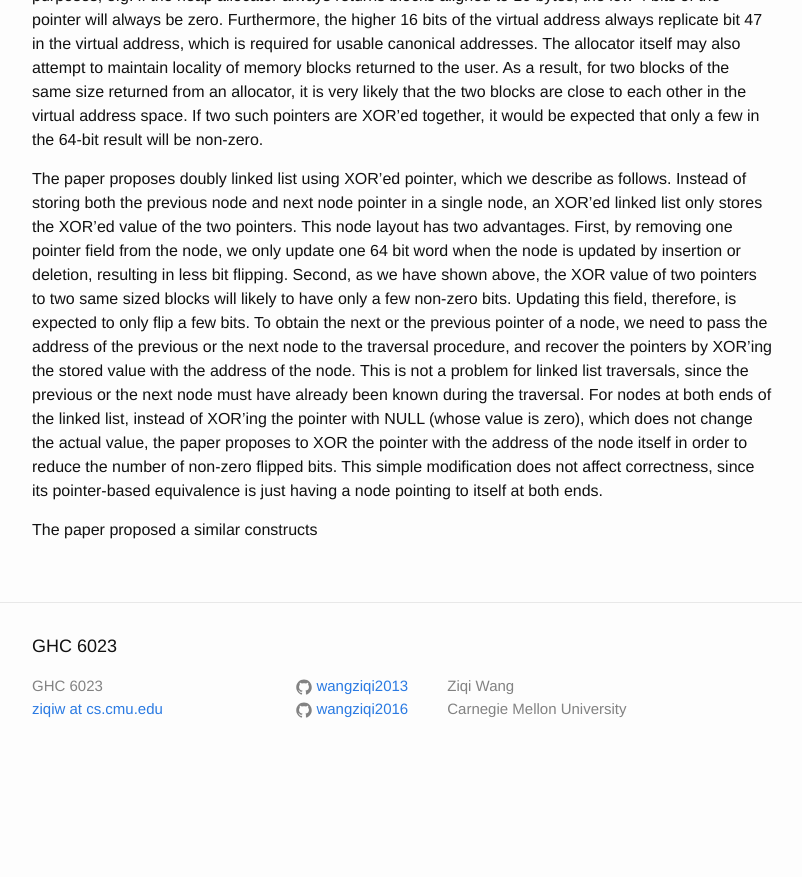
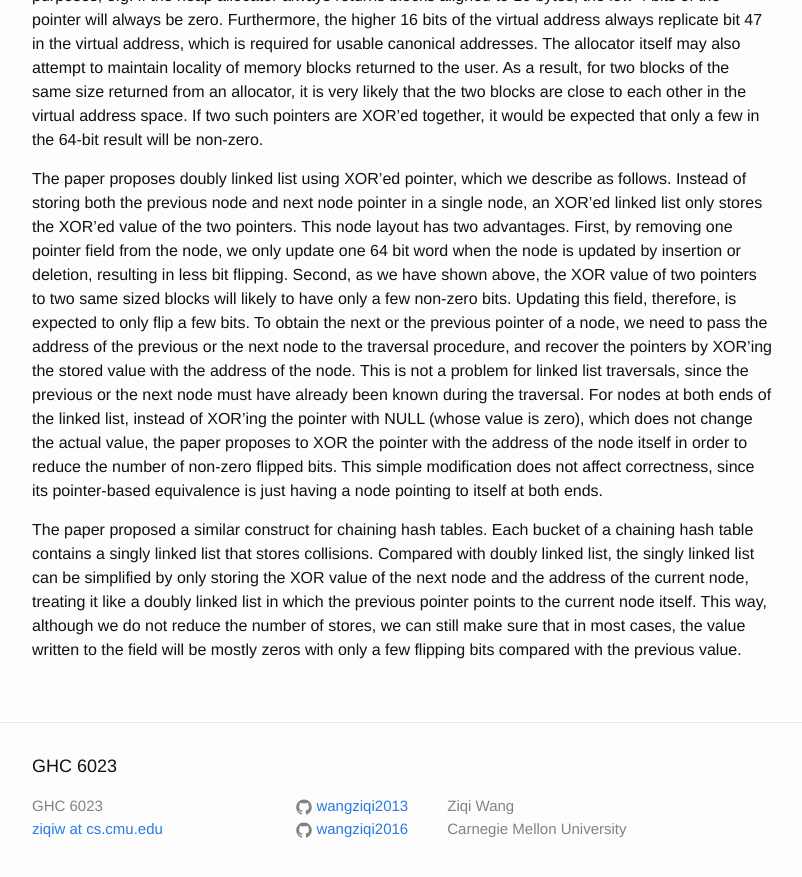
Before and after one commit to wangziqi2013/wangziqi2013.github.io, a Jekyll site: the page built from _posts/2019-12-07-optimizing-systems-for-nvm-by-reducing-bit-flipping.markdown, in a window 1280 px wide and 900 px high, scrolled down 1177 px. Shown: the top 877 px of the window, without its empty margins (238-1040 px from the left). Built offline with Jekyll 4.4.1, drawn with Linux system fonts in a browser that asks for light colours; before the commit the page ends 1957 px from its top, so only the background shows below that.

Commit message:
Adding hash table

```diff
--- a/_posts/2019-12-07-optimizing-systems-for-nvm-by-reducing-bit-flipping.markdown
+++ b/_posts/2019-12-07-optimizing-systems-for-nvm-by-reducing-bit-flipping.markdown
@@ -57,4 +57,9 @@ NULL (whose value is zero), which does not change the actual value, the paper pr
 of the node itself in order to reduce the number of non-zero flipped bits. This simple modification does not affect correctness,
 since its pointer-based equivalence is just having a node pointing to itself at both ends.
 
-The paper proposed a similar constructs
+The paper proposed a similar construct for chaining hash tables. Each bucket of a chaining hash table contains a singly
+linked list that stores collisions. Compared with doubly linked list, the singly linked list can be simplified by only
+storing the XOR value of the next node and the address of the current node, treating it like a doubly linked list
+in which the previous pointer points to the current node itself. This way, although we do not reduce the number
+of stores, we can still make sure that in most cases, the value written to the field will be mostly zeros with only
+a few flipping bits compared with the previous value.
```
